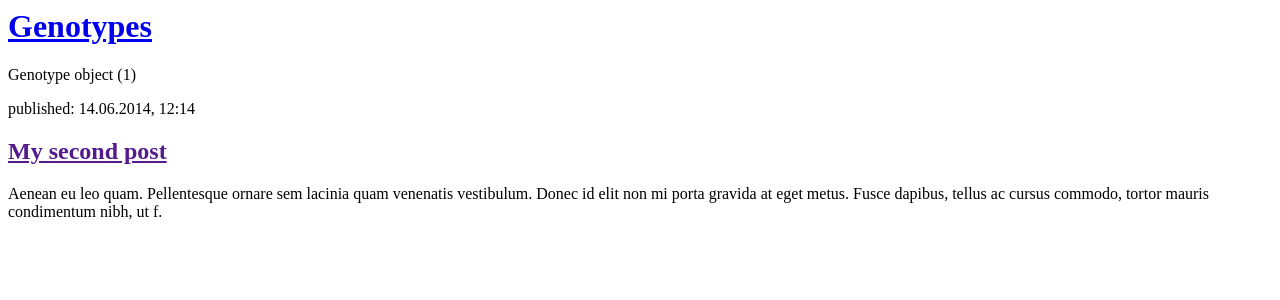
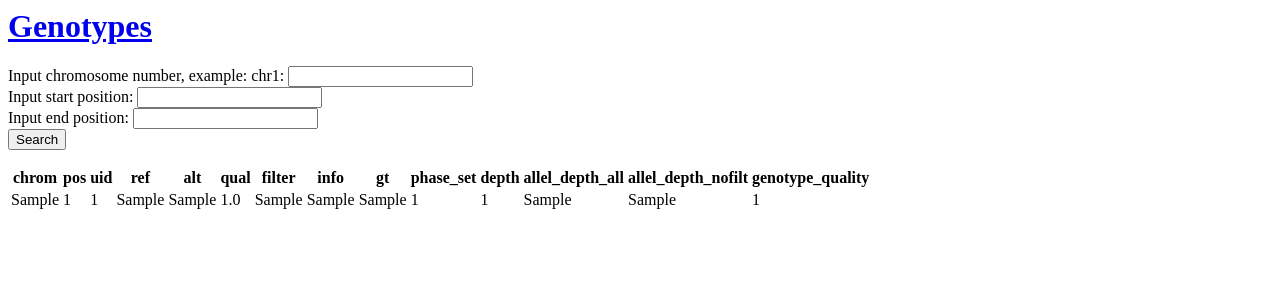
Before and after one commit to MariaKorlyakova/jango, a Django app: template 1sttry/find_genotype/templates/find_genotype/find_genotype.html in a window 1280 px wide. Shown: the top 300 px of the page. Run offline with Django 5.2, Linux system fonts and the light colour scheme; the template is opened without the code that fills it: values that come from a table or form of the project are taken from there, others are empty; tables that the repository leaves empty hold one stand-in row (values such as "Sample post").

Commit message:
Add search form, view and template for /genotypes/

```diff
--- a/1sttry/find_genotype/forms.py
+++ b/1sttry/find_genotype/forms.py
@@ -1,8 +1,15 @@
 from django import forms
-from .models import Genotype
+from django.core.exceptions import ValidationError
 
-class GenotypeRequestForm(forms.ModelForm):
+class GenotypeRequestForm(forms.Form):
+    chrom = forms.CharField(label="Input chromosome number, example: chr1", max_length=50)
+    start = forms.IntegerField(label="Input start position", min_value=1)
+    end = forms.IntegerField(label="Input end position", min_value=1)
 
-    class Meta:
-        model = Genotype
-        fields = ('CHROM', 'POS', 'UID', 'REF', 'ALT', 'QUAL', 'FILTER', 'INFO', 'FORMAT', 'HG001',)
+    def clean(self):
+        cleaned_data = super().clean()
+        start = cleaned_data.get("start")
+        end = cleaned_data.get("end")
+        if start and end:
+            if end < start:
+                raise ValidationError("Start coordinate should be smaller or equal to end")
--- a/1sttry/find_genotype/templates/find_genotype/find_genotype.html
+++ b/1sttry/find_genotype/templates/find_genotype/find_genotype.html
@@ -6,13 +6,51 @@
         <div>
             <h1><a href="/">Genotypes</a></h1>
         </div>
-            {% for genotype in genotypes %}
-                {{ genotype }}
-            {% endfor %}
-        <div>
-            <p>published: 14.06.2014, 12:14</p>
-            <h2><a href="">My second post</a></h2>
-            <p>Aenean eu leo quam. Pellentesque ornare sem lacinia quam venenatis vestibulum. Donec id elit non mi porta gravida at eget metus. Fusce dapibus, tellus ac cursus commodo, tortor mauris condimentum nibh, ut f.</p>
-        </div>
+        <form method="get">
+            {{ form }}
+            <button type="submit">Search</button>
+        </form>
+        {% if genotypes is not None %}
+            <table>
+                <tr>
+                    <th> chrom </th>
+                    <th> pos </th>
+                    <th> uid </th>
+                    <th> ref </th>
+                    <th> alt </th>
+                    <th> qual </th>
+                    <th> filter </th>
+                    <th> info </th>
+                    <th> gt </th>
+                    <th> phase_set </th>
+                    <th> depth </th>
+                    <th> allel_depth_all </th>
+                    <th> allel_depth_nofilt </th>
+                    <th> genotype_quality </th>
+                </tr>
+                {% for genotype in genotypes %}
+                    <tr>
+                        <td>{{ genotype.chrom }}</td>
+                        <td>{{ genotype.pos }}</td>
+                        <td>{{ genotype.uid|default_if_none:"—" }}</td>
+                        <td>{{ genotype.ref }}</td>
+                        <td>{{ genotype.alt }}</td>
+                        <td>{{ genotype.qual|default_if_none:"—" }}</td>
+                        <td>{{ genotype.filter|default_if_none:"—" }}</td>
+                        <td>{{ genotype.info|default_if_none:"—" }}</td>
+                        <td>{{ genotype.gt|default_if_none:"—" }}</td>
+                        <td>{{ genotype.phase_set|default_if_none:"—" }}</td>
+                        <td>{{ genotype.depth|default_if_none:"—" }}</td>
+                        <td>{{ genotype.allel_depth_all|default_if_none:"—" }}</td>
+                        <td>{{ genotype.allel_depth_nofilt|default_if_none:"—" }}</td>
+                        <td>{{ genotype.genotype_quality|default_if_none:"—" }}</td>
+                    </tr>
+                    {% empty %}
+                    <tr>
+                        <td colspan="14">Nothing found</td>
+                    </tr>
+                {% endfor %}
+            </table>
+        {% endif %}
     </body>
 </html>
```
Also changed, not shown: 1sttry/find_genotype/views.py (+7 -2 lines).
